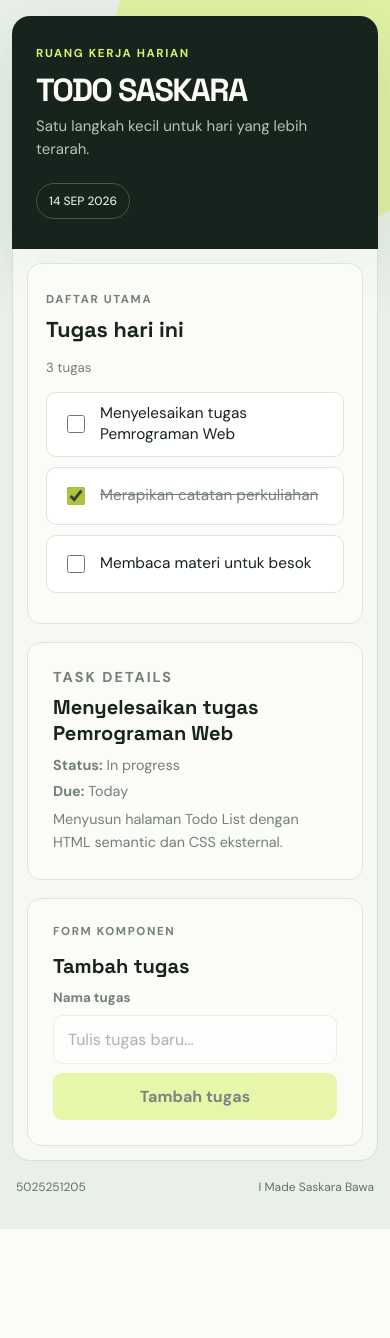
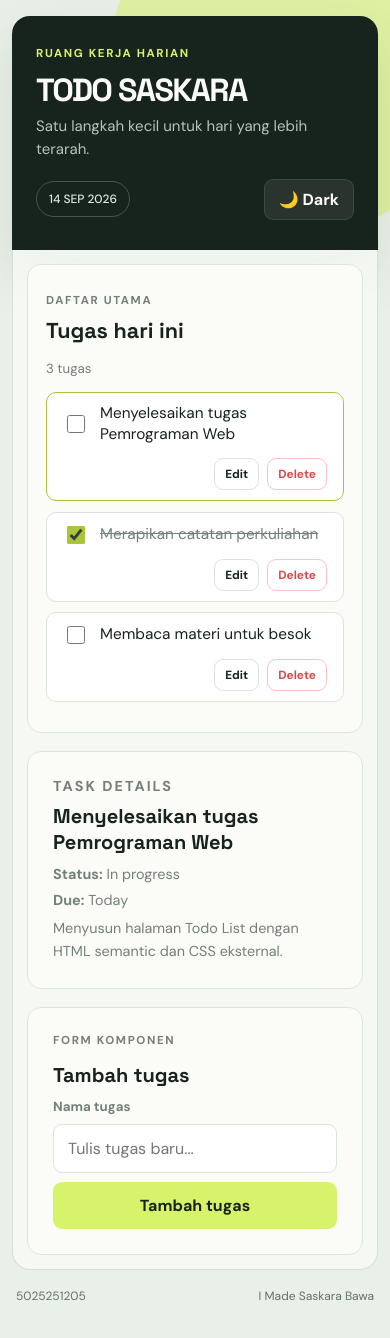
Before and after one commit to IF-Pemrograman-Web-A/5025251205_Todo-App, a PHP site: page / in a window 390 px wide. Before the commit the page ends 1229 px from the top, so only its background shows below. Run offline with PHP 8.4, Linux system fonts and the light colour scheme.

Commit message:
Add todo app

```diff
--- a/index.html
+++ b/index.html
@@ -9,7 +9,7 @@
     <link href="https://fonts.googleapis.com/css2?family=DM+Sans:wght@400;500;700&family=Space+Grotesk:wght@500;600;700&display=swap" rel="stylesheet">
     <link rel="stylesheet" href="style.css">
 </head>
-<body>
+<body class="light-mode">
     <div class="app-shell">
         <header class="app-header">
             <div>
@@ -17,7 +17,10 @@
                 <h1 id="app-title">TODO SASKARA</h1>
                 <p class="subtitle">Satu langkah kecil untuk hari yang lebih terarah.</p>
             </div>
-            <div class="date-badge" aria-label="Tanggal aplikasi">14 SEP 2026</div>
+            <div class="header-actions">
+                <div class="date-badge" aria-label="Tanggal aplikasi">14 SEP 2026</div>
+                <button id="themeToggle" class="theme-toggle" type="button" aria-label="Switch to dark mode">🌙 Dark</button>
+            </div>
         </header>
 
         <div class="content-layout">
@@ -27,41 +30,28 @@
                         <p class="panel-label">DAFTAR UTAMA</p>
                         <h2 id="list-title">Tugas hari ini</h2>
                     </div>
-                    <span>3 tugas</span>
+                    <span id="taskCount">3 tugas</span>
                 </div>
 
-                <ul class="task-list">
-                    <li class="task-item">
-                        <input class="task-check" type="checkbox" id="task-one">
-                        <label class="task-text" for="task-one">Menyelesaikan tugas Pemrograman Web</label>
-                    </li>
-                    <li class="task-item">
-                        <input class="task-check" type="checkbox" id="task-two" checked>
-                        <label class="task-text" for="task-two">Merapikan catatan perkuliahan</label>
-                    </li>
-                    <li class="task-item">
-                        <input class="task-check" type="checkbox" id="task-three">
-                        <label class="task-text" for="task-three">Membaca materi untuk besok</label>
-                    </li>
-                </ul>
+                <ul id="taskList" class="task-list" aria-live="polite"></ul>
             </main>
 
             <aside class="side-panel" aria-label="Panel detail dan tambah tugas">
                 <section class="detail-card">
                     <p class="panel-label">TASK DETAILS</p>
-                    <h2>Menyelesaikan tugas Pemrograman Web</h2>
-                    <p><strong>Status:</strong> In progress</p>
-                    <p><strong>Due:</strong> Today</p>
-                    <p class="detail-description">Menyusun halaman Todo List dengan HTML semantic dan CSS eksternal.</p>
+                    <h2 id="detailTitle">Menyelesaikan tugas Pemrograman Web</h2>
+                    <p><strong>Status:</strong> <span id="detailStatus">In progress</span></p>
+                    <p><strong>Due:</strong> <span id="detailDue">Today</span></p>
+                    <p class="detail-description" id="detailDescription">Menyusun halaman Todo List dengan HTML semantic dan CSS eksternal.</p>
                 </section>
 
                 <section class="form-card" aria-labelledby="form-title">
                     <p class="panel-label">FORM KOMPONEN</p>
                     <h2 id="form-title">Tambah tugas</h2>
-                    <form class="task-form">
+                    <form id="taskForm" class="task-form">
                         <label for="taskInput">Nama tugas</label>
-                        <input id="taskInput" type="text" placeholder="Tulis tugas baru..." maxlength="100" disabled>
-                        <button type="button" disabled>Tambah tugas</button>
+                        <input id="taskInput" type="text" placeholder="Tulis tugas baru..." maxlength="100">
+                        <button type="submit">Tambah tugas</button>
                     </form>
                 </section>
             </aside>
@@ -72,5 +62,7 @@
             <span>I Made Saskara Bawa</span>
         </footer>
     </div>
+
+    <script src="script.js"></script>
 </body>
 </html>
--- a/style.css
+++ b/style.css
@@ -5,6 +5,25 @@
     --line: #dce5dd;
     --accent: #d7f36b;
     --accent-dark: #a9c53c;
+    --soft-bg: #e9f0e8;
+    --panel-bg: rgba(251, 252, 248, 0.7);
+    --button-text: #17231d;
+    --task-bg: #ffffff;
+    --shadow: rgba(48, 76, 52, 0.13);
+}
+
+body.dark-mode {
+    --ink: #ecf3ff;
+    --muted: #a4b4c1;
+    --paper: #1a2632;
+    --line: #2d3d4f;
+    --accent: #d7f36b;
+    --accent-dark: #b0d450;
+    --soft-bg: #0f1720;
+    --panel-bg: rgba(18, 27, 35, 0.9);
+    --button-text: #101820;
+    --task-bg: #213041;
+    --shadow: rgba(0, 0, 0, 0.35);
 }
 
 * {
@@ -17,8 +36,9 @@ body {
     margin: 0;
     padding: 32px 18px;
     color: var(--ink);
-    background: #e9f0e8;
+    background: var(--soft-bg);
     font-family: "DM Sans", sans-serif;
+    transition: background 0.25s ease, color 0.25s ease;
 }
 
 body::before {
@@ -48,7 +68,13 @@ body::before {
     border-radius: 18px 18px 0 0;
     background: var(--ink);
     color: var(--paper);
-    box-shadow: 0 20px 55px rgba(48, 76, 52, 0.13);
+    box-shadow: 0 20px 55px var(--shadow);
+}
+
+.header-actions {
+    display: flex;
+    align-items: center;
+    gap: 12px;
 }
 
 .eyebrow,
@@ -92,6 +118,13 @@ h1 {
     font-weight: 500;
 }
 
+.theme-toggle {
+    padding: 9px 14px;
+    border: 1px solid rgba(255, 255, 255, 0.1);
+    background: rgba(255, 255, 255, 0.08);
+    color: var(--paper);
+}
+
 .content-layout {
     display: flex;
     align-items: flex-start;
@@ -100,7 +133,7 @@ h1 {
     border: 1px solid rgba(23, 35, 29, 0.12);
     border-top: 0;
     border-radius: 0 0 18px 18px;
-    background: rgba(251, 252, 248, 0.7);
+    background: var(--panel-bg);
 }
 
 .todo-card,
@@ -197,7 +230,13 @@ h1 {
     padding: 10px 16px;
     border: 1px solid var(--line);
     border-radius: 10px;
-    background: #fff;
+    background: var(--task-bg);
+    transition: border-color 0.2s ease, transform 0.2s ease;
+}
+
+.task-item.active {
+    border-color: var(--accent-dark);
+    transform: translateY(-1px);
 }
 
 .task-text {
@@ -221,6 +260,25 @@ h1 {
     text-decoration: line-through;
 }
 
+.task-actions {
+    display: flex;
+    gap: 8px;
+}
+
+.task-action {
+    padding: 7px 10px;
+    border: 1px solid var(--line);
+    background: transparent;
+    color: var(--ink);
+    font-size: 0.74rem;
+    font-weight: 700;
+}
+
+.delete-btn {
+    border-color: rgba(255, 100, 100, 0.4);
+    color: #d84a4a;
+}
+
 .task-form {
     display: grid;
     gap: 9px;
@@ -242,14 +300,19 @@ h1 {
     font: inherit;
 }
 
+body.dark-mode .task-form input {
+    background: var(--task-bg);
+}
+
 button {
     border: 0;
     border-radius: 9px;
     padding: 13px 16px;
-    color: var(--ink);
+    color: var(--button-text);
     background: var(--accent);
     font: inherit;
     font-weight: 700;
+    cursor: pointer;
 }
 
 button:disabled,
@@ -276,9 +339,13 @@ footer {
         padding: 30px 24px;
     }
 
+    .header-actions {
+        justify-content: space-between;
+        margin-top: 18px;
+    }
+
     .date-badge {
         display: inline-block;
-        margin-top: 22px;
     }
 
     .content-layout {
@@ -302,4 +369,13 @@ footer {
         align-items: flex-start;
         flex-direction: column;
     }
+
+    .task-item {
+        flex-wrap: wrap;
+    }
+
+    .task-actions {
+        width: 100%;
+        justify-content: flex-end;
+    }
 }
```
Also changed, not shown: script.js (added, +194 -0 lines), README.md.
